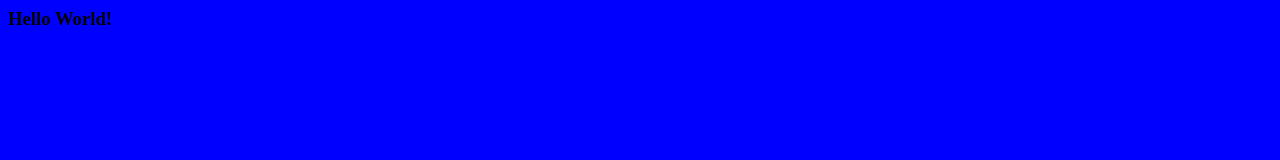
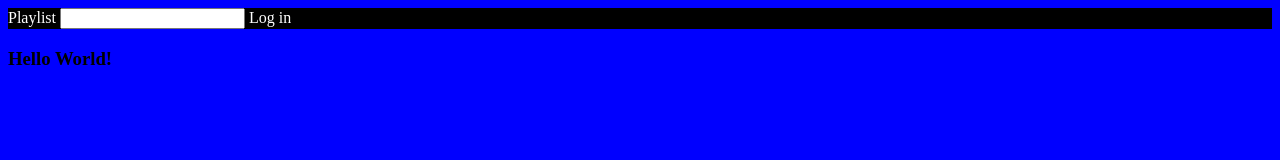
Before and after one commit to bendelonlee/playFrontend, a website built with webpack: page index.html in a window 1280 px wide. Built offline with nearby package versions, Linux system fonts and the light colour scheme.

Commit message:
Adds basics of nav bar in html: title, search field, log in

```diff
--- a/index.html
+++ b/index.html
@@ -4,6 +4,11 @@
   <script src="main.bundle.js"></script>
 </head>
 <body>
+  <nav>
+    <span id="title">Playlist</span>
+    <input id="search" type="search"></input>
+    <link id="title">Log in</link>
+  </nav>
   <h3>Hello World!</h3>
 </body>
 </html>
--- a/src/styles.css
+++ b/src/styles.css
@@ -1,3 +1,8 @@
 body {
-  background-color: blue;
+
 }
+
+nav {
+  background-color: black;
+  color: white;
+}
```
Also changed, not shown: 1 other file.
